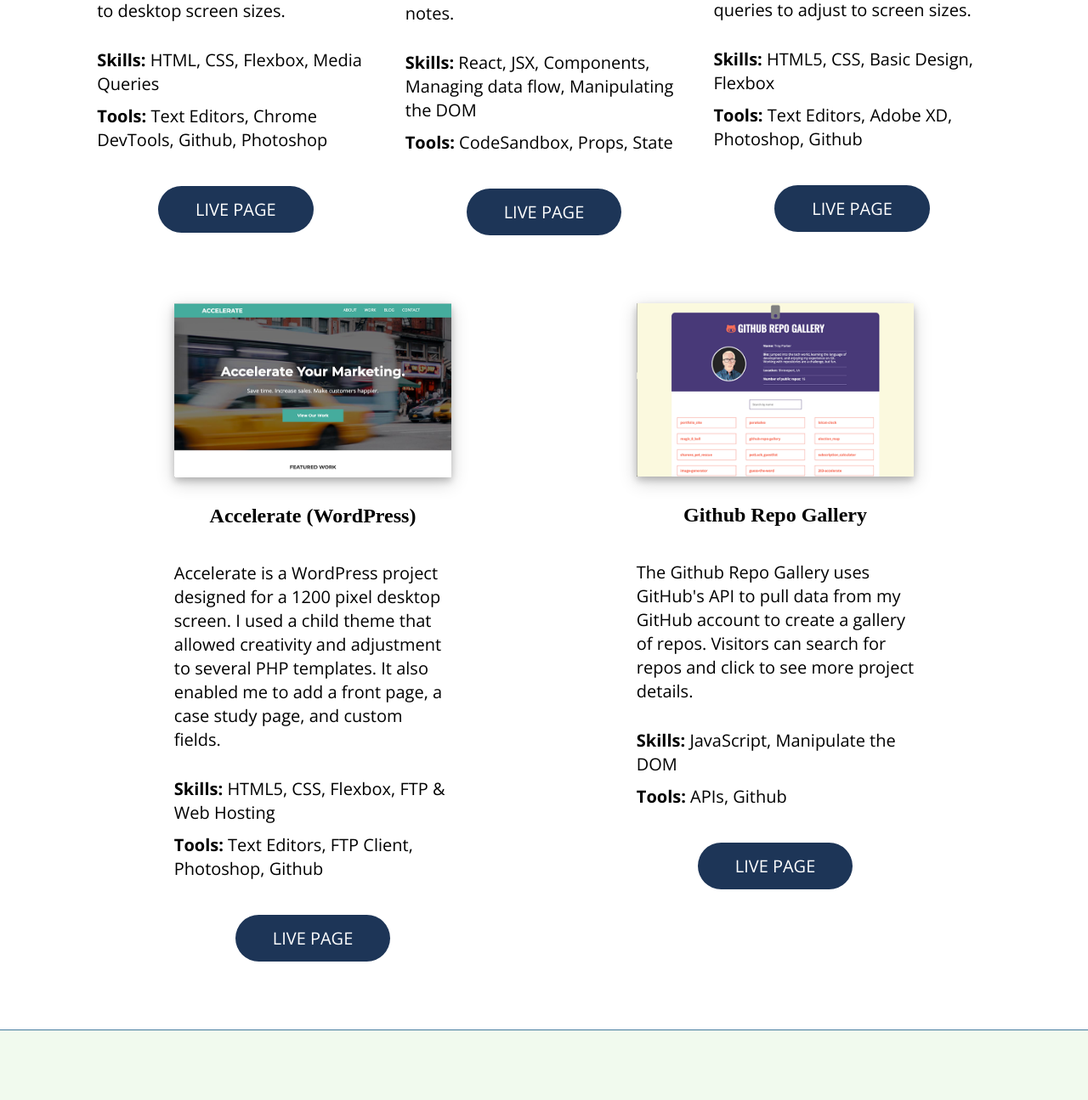
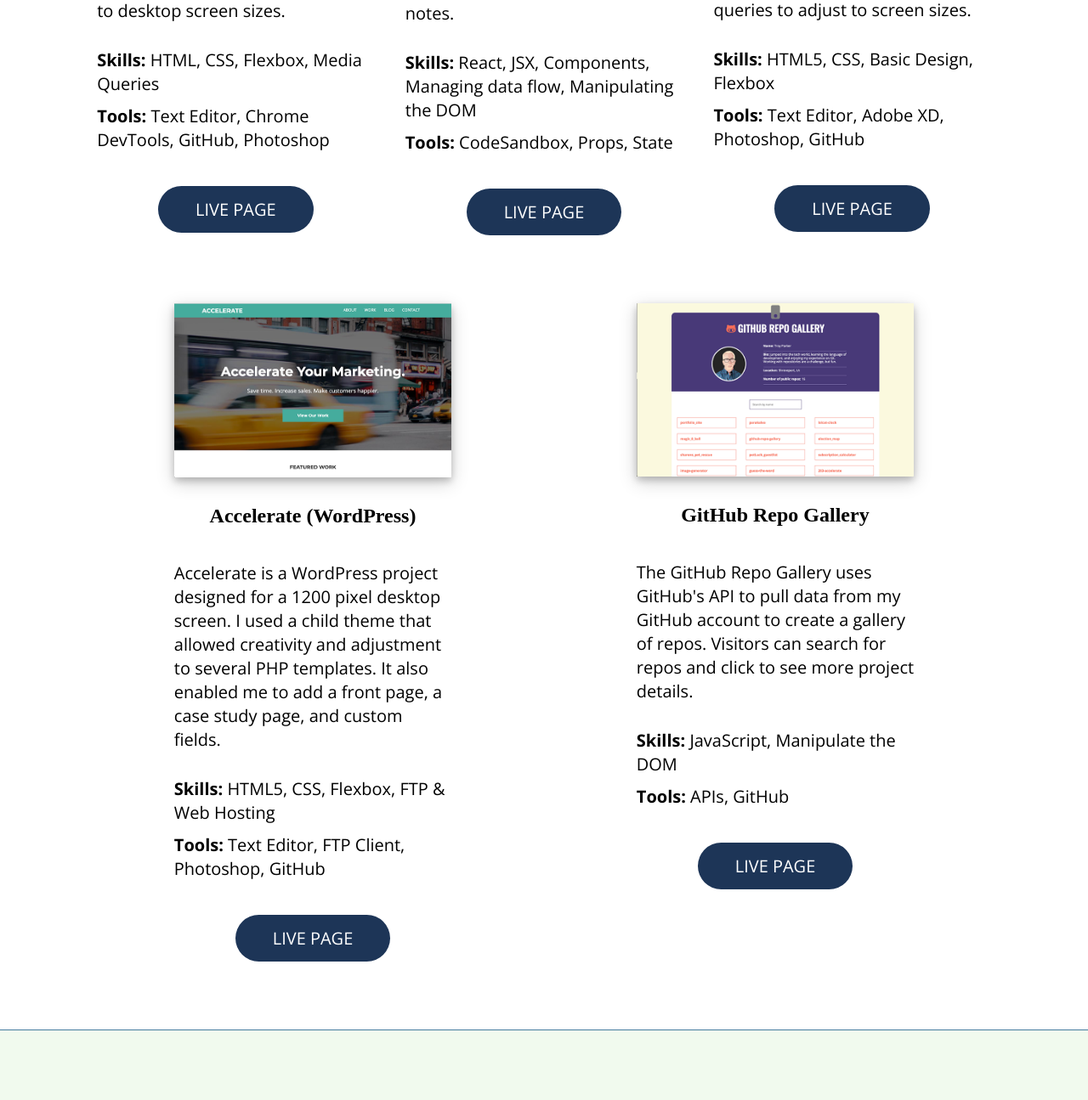
Before and after one commit to PTroyP/portfolio_site, a website built with Parcel: page index.html in a window 1280 px wide. Shown: the part 1285-2580 px from the top of the page at 85% size. Built offline with nearby package versions, Linux system fonts and the light colour scheme; a web font is replaced by a local one.

Commit message:
Corrected spelling

```diff
--- a/index.html
+++ b/index.html
@@ -62,7 +62,7 @@
               </p>
               <p class="project-description tools">
                 <span>Tools: </span>
-                Text Editors, Chrome DevTools, Github, Photoshop
+                Text Editor, Chrome DevTools, GitHub, Photoshop
               </p>
               <a
                 class="project-link"
@@ -122,7 +122,7 @@
               </p>
               <p class="project-description tools">
                 <span>Tools: </span>
-                Text Editors, Adobe XD, Photoshop, Github
+                Text Editor, Adobe XD, Photoshop, GitHub
               </p>
               <a
                 class="project-link"
@@ -149,7 +149,7 @@
               </p>
               <p class="project-description tools">
                 <span>Tools: </span>
-                Text Editors, FTP Client, Photoshop, Github
+                Text Editor, FTP Client, Photoshop, GitHub
               </p>
               <a
                 class="project-link"
@@ -167,9 +167,9 @@
                   <img src="img/github-gallery.png" alt="github repo gallery"
                 /></a>
               </figure>
-              <h4>Github Repo Gallery</h4>
+              <h4>GitHub Repo Gallery</h4>
               <p class="project-description">
-                The Github Repo Gallery uses GitHub's API to pull data from my GitHub
+                The GitHub Repo Gallery uses GitHub's API to pull data from my GitHub
                 account to create a gallery of repos. Visitors can search for repos and
                 click to see more project details.
               </p>
@@ -179,7 +179,7 @@
               </p>
               <p class="project-description tools">
                 <span>Tools: </span>
-                APIs, Github
+                APIs, GitHub
               </p>
               <a
                 class="project-link"
@@ -202,13 +202,13 @@
             <p class="skill">React</p>
             <p class="skill">Responsive Web Development</p>
             <p class="skill">WordPress</p>
-            <p class="skill">Git and Github</p>
+            <p class="skill">Git and GitHub</p>
           </div>
           <h4>Tech Stack</h4>
           <div class="tool-wrapper">
             <p class="tool">Chrome DevTools</p>
-            <p class="tool">Text Editors</p>
-            <p class="tool">Git/Github</p>
+            <p class="tool">Text Editor</p>
+            <p class="tool">Git/GitHub</p>
             <p class="tool">FTP Client</p>
             <p class="tool">Photoshop</p>
           </div>
@@ -223,7 +223,7 @@
           </figure>
           <div class="about-info">
             <h2>Hi! I'm Troy Parker.</h2>
-            <h3>I’m a front-end web developer who loves coding.</h3>
+            <h3>I’m a front end developer who loves coding.</h3>
             <p>
               I have years of experience networking with people, problem
               solving, and helping others accomplish their goals. My focus as a
```
